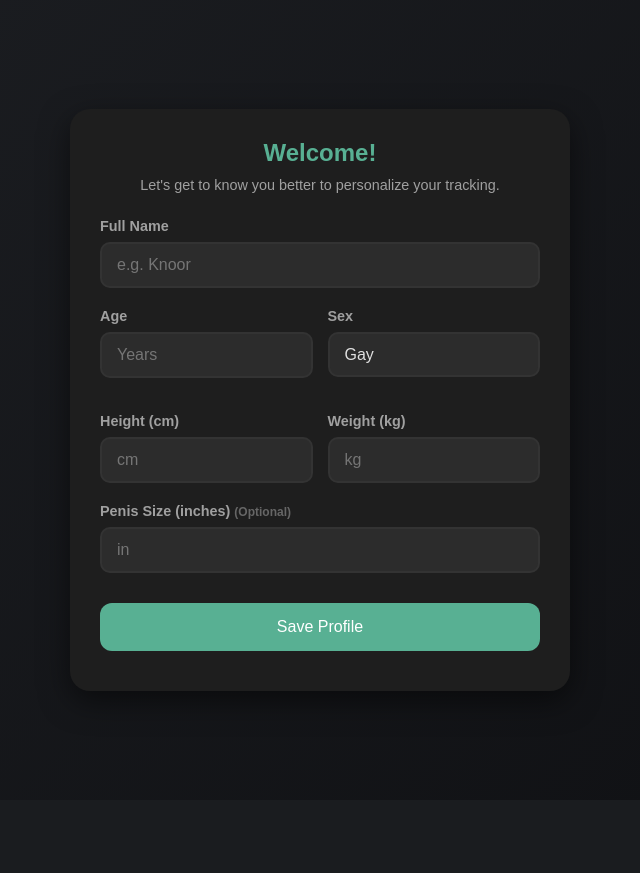
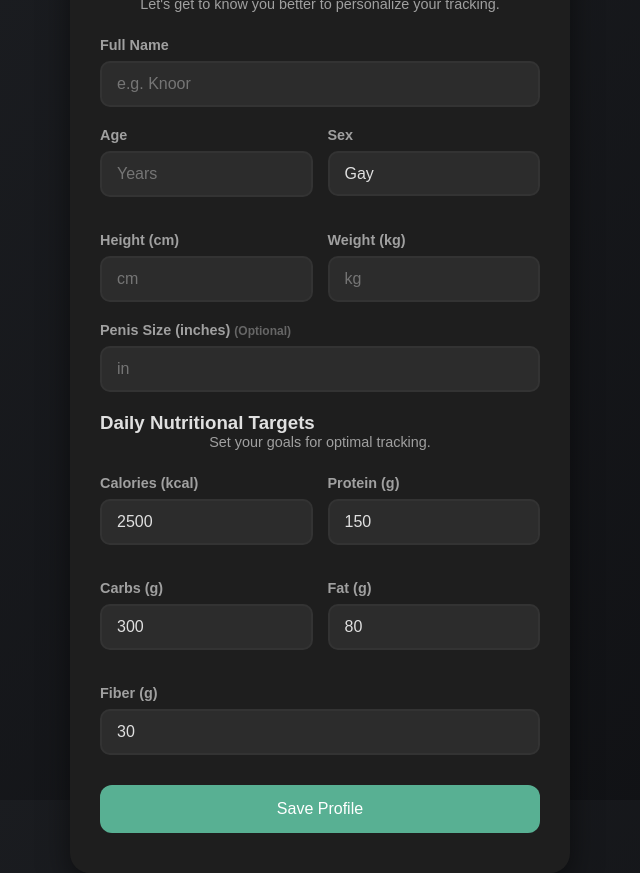
Before and after one commit to looser-xxx/nutriTracker, a Flask app: page /onboarding in a window 1280 px wide. Shown: the whole page, without its empty margins (320-960 px from the left). Before the commit the page ends 710 px from the top, so only its background shows below. Run offline with Flask 3, Linux system fonts and the light colour scheme; the visitor is signed in with stand-in values (Sample User, id 1).

Commit message:
feat: add customizable nutritional targets and onboarding improvements

```diff
--- a/routeMeals.py
+++ b/routeMeals.py
@@ -105,6 +105,13 @@ def saveProfile():
     user.weight = data.get("weight")
     user.bicep_size = data.get("bicepSize")
 
+    # Save Targets
+    user.target_calories = data.get("targetCalories", 2500)
+    user.target_protein = data.get("targetProtein", 150)
+    user.target_carbs = data.get("targetCarbs", 300)
+    user.target_fat = data.get("targetFat", 80)
+    user.target_fiber = data.get("targetFiber", 30)
+
     db.session.commit()
     return {"success": True}
 
@@ -122,6 +129,26 @@ def getProfile():
         "height": user.height,
         "weight": user.weight,
         "bicepSize": user.bicep_size,
+        "targets": {
+            "calories": user.target_calories,
+            "protein": user.target_protein,
+            "carbs": user.target_carbs,
+            "fat": user.target_fat,
+            "fiber": user.target_fiber
+        }
+    }
+
+
+@mealBp.route("/api/user/targets")
+@loginRequired
+def getUserTargets():
+    user = User.query.get(session["user_id"])
+    return {
+        "calories": user.target_calories,
+        "protein": user.target_protein,
+        "carbs": user.target_carbs,
+        "fat": user.target_fat,
+        "fiber": user.target_fiber
     }
 
 
--- a/templates/onboarding.html
+++ b/templates/onboarding.html
@@ -83,6 +83,34 @@
             <input type="number" id="bicep" class="formControl" placeholder="in" step="0.1">
         </div>
 
+        <div class="header" style="margin-top: 20px;">
+            <h3>Daily Nutritional Targets</h3>
+            <p>Set your goals for optimal tracking.</p>
+        </div>
+
+        <div class="form-grid">
+            <div class="formGroup">
+                <label for="targetCalories">Calories (kcal)</label>
+                <input type="number" id="targetCalories" class="formControl" value="2500" required>
+            </div>
+            <div class="formGroup">
+                <label for="targetProtein">Protein (g)</label>
+                <input type="number" id="targetProtein" class="formControl" value="150" required>
+            </div>
+            <div class="formGroup">
+                <label for="targetCarbs">Carbs (g)</label>
+                <input type="number" id="targetCarbs" class="formControl" value="300" required>
+            </div>
+            <div class="formGroup">
+                <label for="targetFat">Fat (g)</label>
+                <input type="number" id="targetFat" class="formControl" value="80" required>
+            </div>
+            <div class="formGroup full-width">
+                <label for="targetFiber">Fiber (g)</label>
+                <input type="number" id="targetFiber" class="formControl" value="30" required>
+            </div>
+        </div>
+
         <button type="submit" class="submitBtn full-width" style="margin-top: 10px;">Save Profile</button>
     </form>
 </div>
@@ -97,7 +125,12 @@
             sex: document.getElementById('sex').value,
             height: document.getElementById('height').value,
             weight: document.getElementById('weight').value,
-            bicepSize: document.getElementById('bicep').value
+            bicepSize: document.getElementById('bicep').value,
+            targetCalories: document.getElementById('targetCalories').value,
+            targetProtein: document.getElementById('targetProtein').value,
+            targetCarbs: document.getElementById('targetCarbs').value,
+            targetFat: document.getElementById('targetFat').value,
+            targetFiber: document.getElementById('targetFiber').value
         };
 
         try {
```
Also changed, not shown: models.py (+7 -0 lines), static/js/script.js (+29 -10 lines).
